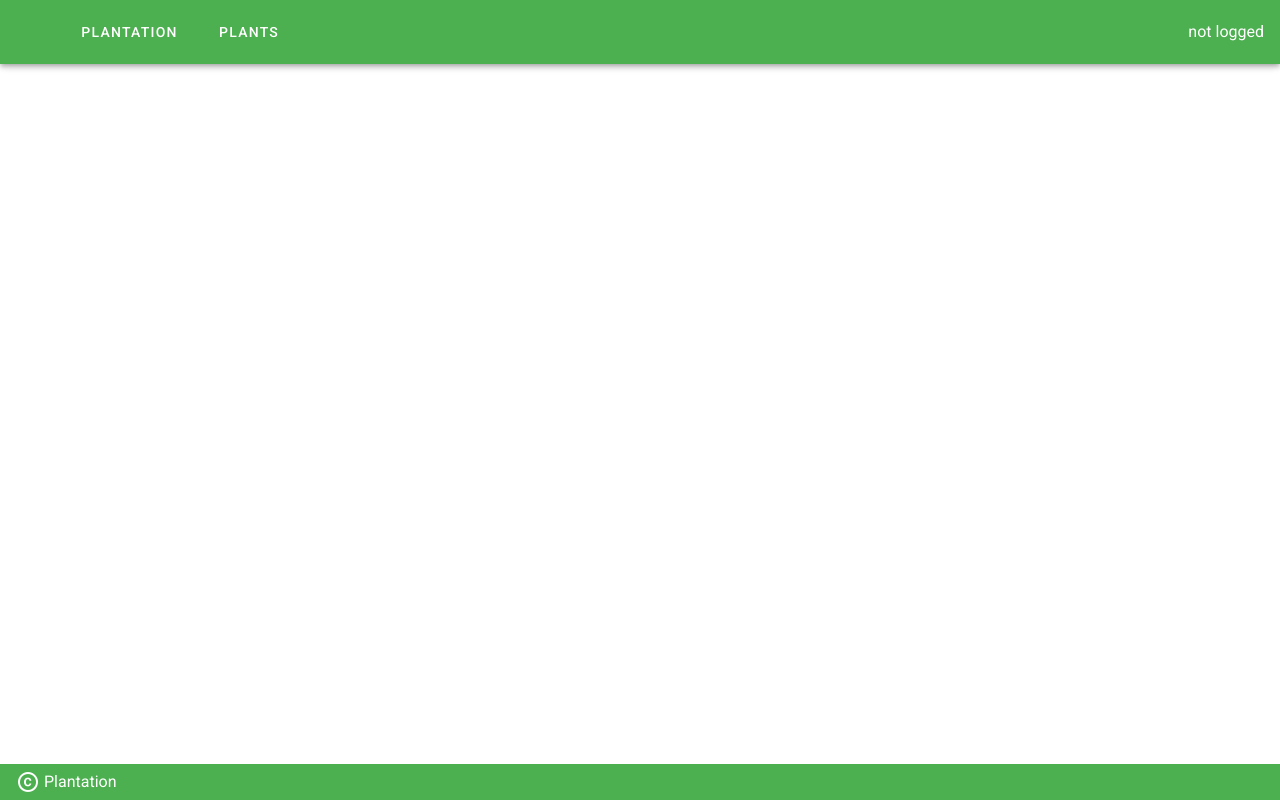
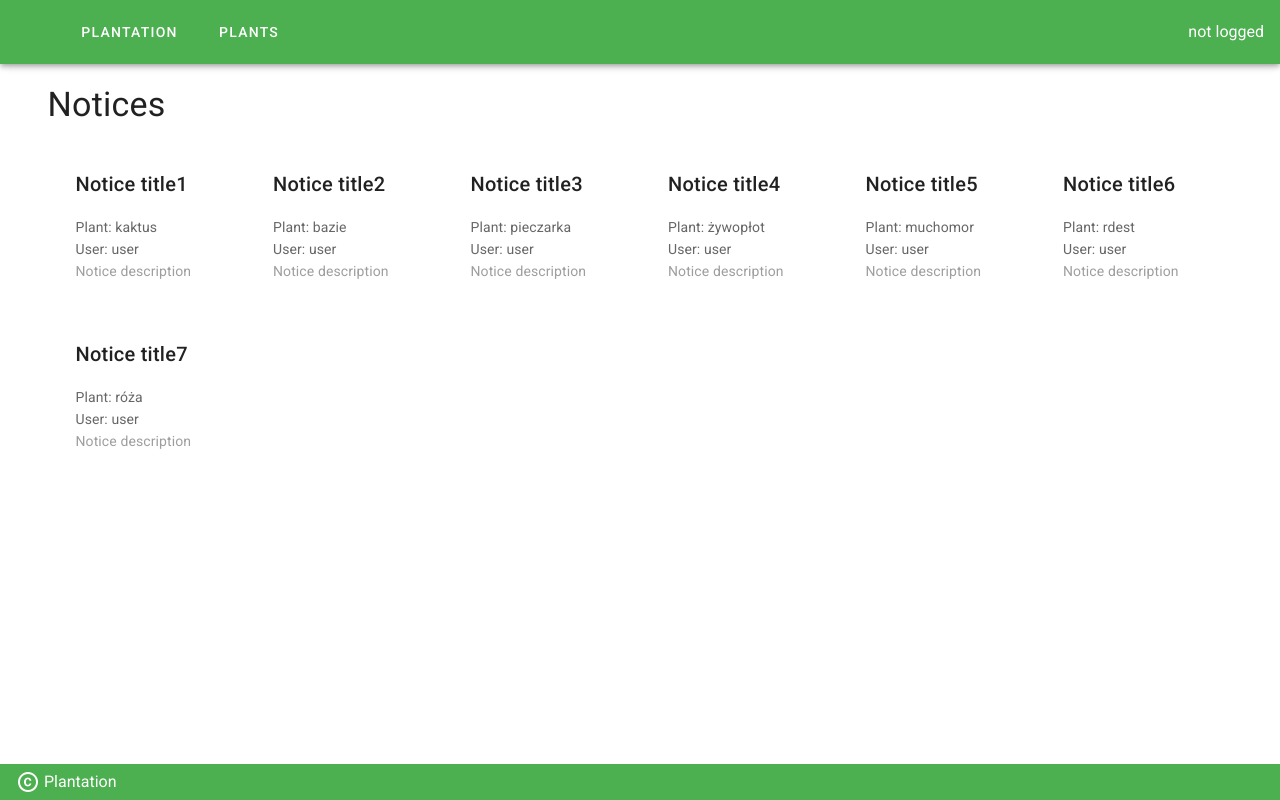
Before and after one commit to Inkweto/Plantation-front, a Vue app: page /notices in a window 1280 px wide. Built offline with nearby package versions, Linux system fonts and the light colour scheme; no server answers.

Commit message:
Added notice board view and component

```diff
--- a/package.json
+++ b/package.json
@@ -8,10 +8,13 @@
     "lint": "vue-cli-service lint"
   },
   "dependencies": {
+    "axios": "^0.21.1",
     "core-js": "^3.6.5",
     "vue": "^2.6.11",
     "vue-router": "^3.5.1",
-    "vuetify": "^2.4.0"
+    "vuetify": "^2.4.0",
+    "vuex": "^3.6.2",
+    "vuex-persistedstate": "^4.0.0-beta.3"
   },
   "devDependencies": {
     "@vue/cli-plugin-babel": "~4.5.0",
--- /dev/null
+++ b/src/components/Notices.vue
@@ -0,0 +1,66 @@
+<template>
+  <div class="notices">
+    <v-container class="my-5">
+
+      <v-row>
+        <h1 class="display-1 mb-3 heading dark--text">
+          Notices
+        </h1>
+      </v-row>
+      <v-flex class="mt-4 mb-3">
+      </v-flex>
+
+      <v-layout row wrap align-content-center>
+        <v-flex xs6 sm4 md3 lg2 v-for="notice in notices1" :key="notice.name">
+          <v-card flat class="text-xs-center ma-3">
+            <v-card-title>
+                {{ notice.name }}
+            </v-card-title>
+            <v-card-text>
+              <div class="subheading">Plant: {{ notice.plantId.name }}</div>
+              <div class="subheading">User: {{ notice.userId.login }}</div>
+              <div class="grey--text">{{ notice.noticeText }}</div>
+            </v-card-text>
+          </v-card>
+        </v-flex>
+      </v-layout>
+
+    </v-container>
+
+  </div>
+</template>
+
+<script>
+import Vue from 'vue'
+
+export default {
+  data() {
+    return {
+      notices1: [
+        {userId:{login: "user"},plantId:{name: "kaktus"},name:"Notice title1",noticeText:"Notice description"},
+        {userId:{login: "user"},plantId:{name: "bazie"},name:"Notice title2",noticeText:"Notice description"},
+        {userId:{login: "user"},plantId:{name: "pieczarka"},name:"Notice title3",noticeText:"Notice description"},
+        {userId:{login: "user"},plantId:{name: "żywopłot"},name:"Notice title4",noticeText:"Notice description"},
+        {userId:{login: "user"},plantId:{name: "muchomor"},name:"Notice title5",noticeText:"Notice description"},
+        {userId:{login: "user"},plantId:{name: "rdest"},name:"Notice title6",noticeText:"Notice description"},
+        {userId:{login: "user"},plantId:{name: "róża"},name:"Notice title7",noticeText:"Notice description"},
+      ],
+      notices: [],
+      result: ''
+    }
+  },
+  created() {
+        this.initialize()
+    },
+  methods: {
+    async initialize() {
+      this.result = await fetch(Vue.prototype.$api_url + "/notices", {
+      headers: {
+        Accept: "application/json"
+      }
+      });
+      this.notices = await this.result.json();
+    }
+  }
+}
+</script>
--- a/src/router.js
+++ b/src/router.js
@@ -4,6 +4,7 @@ import store from './store'
 import Login from './views/Login.vue'
 import Main from './views/HelloWorld.vue'
 import Plants from './views/Plants.vue'
+import Notices from './views/Notices.vue'
 
 Vue.use(Router)
 
@@ -19,6 +20,11 @@ const routes = [
         name: 'plants',
         component: Plants,
         meta: {requiresAuth: true},
+    },
+    {
+        path: '/notices',
+        name: 'notices',
+        component: Notices
     },
     {
         path: '/login',
@@ -40,7 +46,7 @@ router.beforeEach((to, from, next) => {
             next();
             return;
         }
-        next('/login');
+        //next('/login');
     } else {
         next();
     }
--- /dev/null
+++ b/src/views/Notices.vue
@@ -0,0 +1,12 @@
+<template>
+    <Notices/>
+</template>
+
+<script>
+    import Notices from '../components/Notices'
+    export default {
+        components: {
+            Notices
+        }
+    }
+</script>
```
Also changed, not shown: 1 other file (tests, documents, lock files or other folders).
